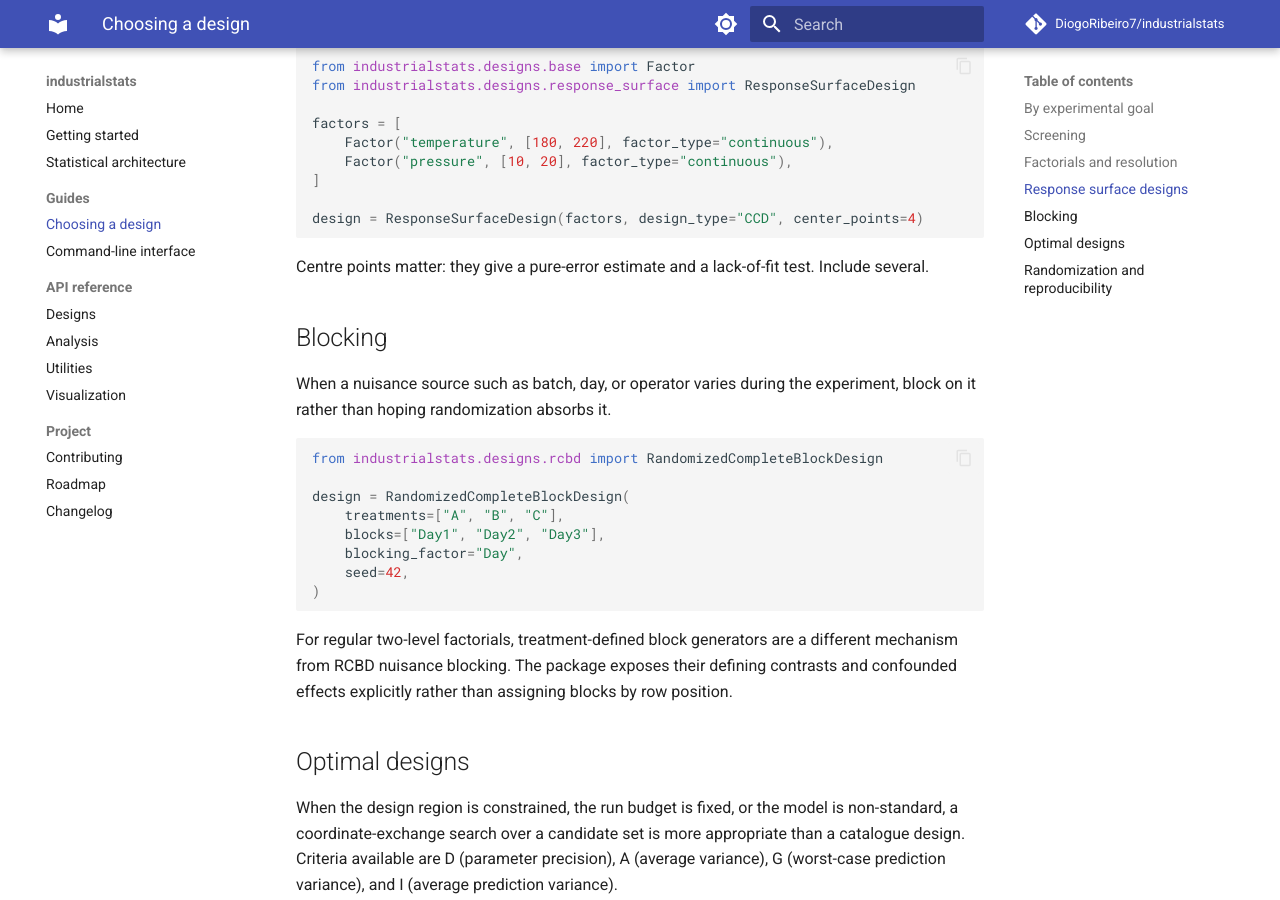
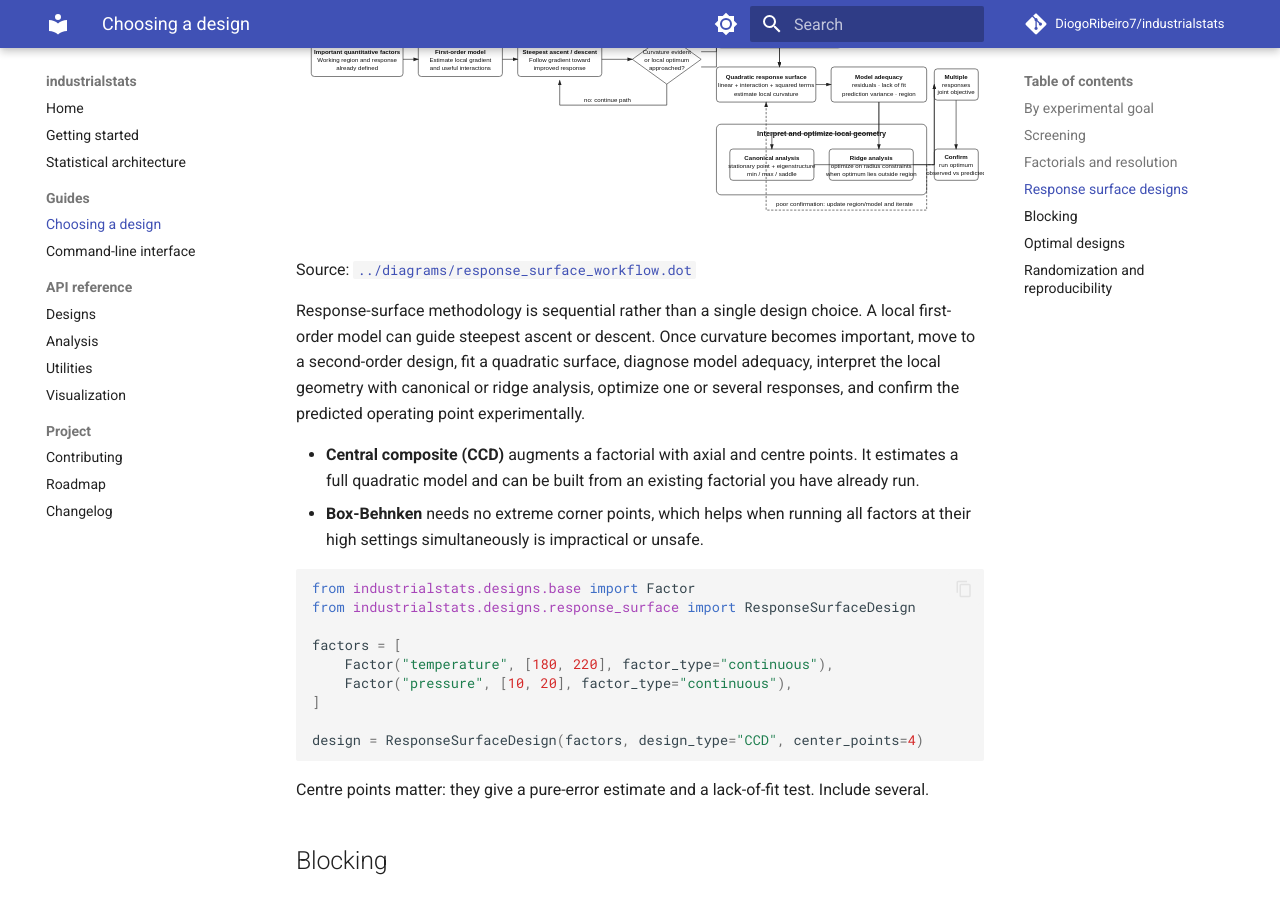
Before and after one commit to DiogoRibeiro7/industrialstats, an MkDocs documentation site: the page built from docs/guides/choosing-a-design.md, in a window 1280 px wide and 900 px high, scrolled down 3189 px. Built offline with MkDocs 1.6.1 and Material for MkDocs 9.7.7, drawn with Linux system fonts in a browser that asks for light colours; comment, search, counter and statistics services are not loaded.

Commit message:
docs: embed response-surface workflow

```diff
--- a/docs/guides/choosing-a-design.md
+++ b/docs/guides/choosing-a-design.md
@@ -90,6 +90,16 @@ the aliases that matter.
 Once the important factors are known and you expect curvature, move to a
 response surface design.
 
+![industrialstats response-surface methodology workflow](../diagrams/rendered/response_surface_workflow.svg)
+
+Source: [`../diagrams/response_surface_workflow.dot`](../diagrams/response_surface_workflow.dot)
+
+Response-surface methodology is sequential rather than a single design choice. A
+local first-order model can guide steepest ascent or descent. Once curvature becomes
+important, move to a second-order design, fit a quadratic surface, diagnose model
+adequacy, interpret the local geometry with canonical or ridge analysis, optimize one
+or several responses, and confirm the predicted operating point experimentally.
+
 - **Central composite (CCD)** augments a factorial with axial and centre
   points. It estimates a full quadratic model and can be built from an existing
   factorial you have already run.
```
